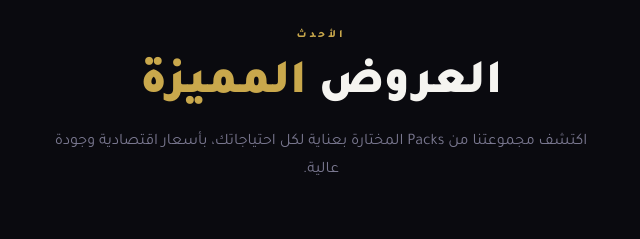
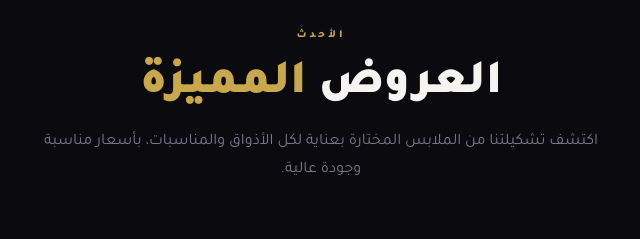
Before and after one commit to tissar1/tissar1.github.io, a plain HTML site: page index.html in a window 1280 px wide. Shown: the part 1460-1699 px from the top of the page, 319-959 px from the left. Drawn offline with Linux system fonts and the light colour scheme.

Commit message:
Update index.html

```diff
--- a/index.html
+++ b/index.html
@@ -1452,7 +1452,7 @@
     <div class="sec-header reveal">
       <div class="sec-label">الأحدث</div>
       <h2 class="sec-title" id="products-heading">العروض <em>المميزة</em></h2>
-      <p class="sec-desc">اكتشف مجموعتنا من Packs المختارة بعناية لكل احتياجاتك، بأسعار اقتصادية وجودة عالية.</p>
+      <p class="sec-desc">اكتشف تشكيلتنا من الملابس المختارة بعناية لكل الأذواق والمناسبات، بأسعار مناسبة وجودة عالية.</p>
     </div>
 
     <div class="products-toolbar">
```
